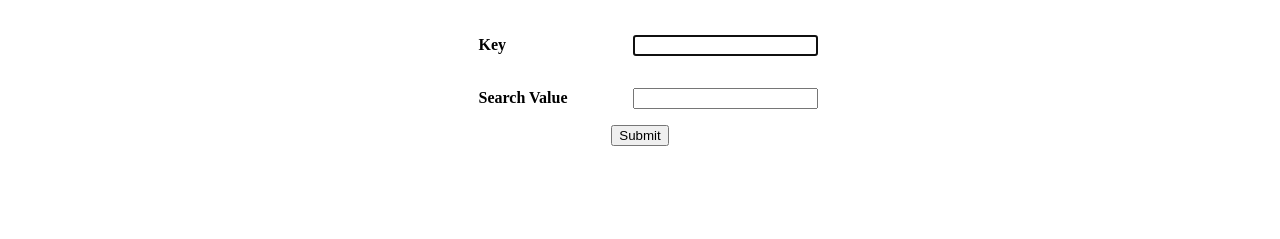
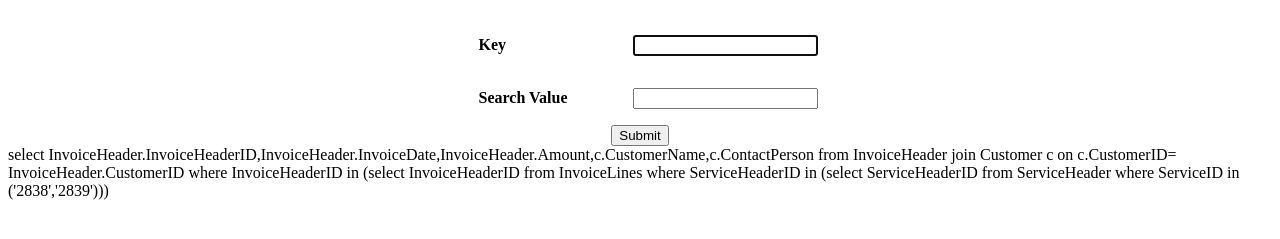
Before and after one commit to Jessemwangi/nodePracstice, a website: page personRegister/home.html in a window 1280 px wide. Shown: the part 61-300 px from the top of the page. Drawn offline with Linux system fonts and the light colour scheme.

Commit message:
add query

```diff
--- a/personRegister/home.html
+++ b/personRegister/home.html
@@ -35,3 +35,8 @@
 </main>
 </body>
 </html>
+
+
+select InvoiceHeader.InvoiceHeaderID,InvoiceHeader.InvoiceDate,InvoiceHeader.Amount,c.CustomerName,c.ContactPerson from InvoiceHeader
+join Customer c on c.CustomerID= InvoiceHeader.CustomerID
+where InvoiceHeaderID in (select InvoiceHeaderID from InvoiceLines where ServiceHeaderID in (select ServiceHeaderID from ServiceHeader where ServiceID in ('2838','2839')))
```
